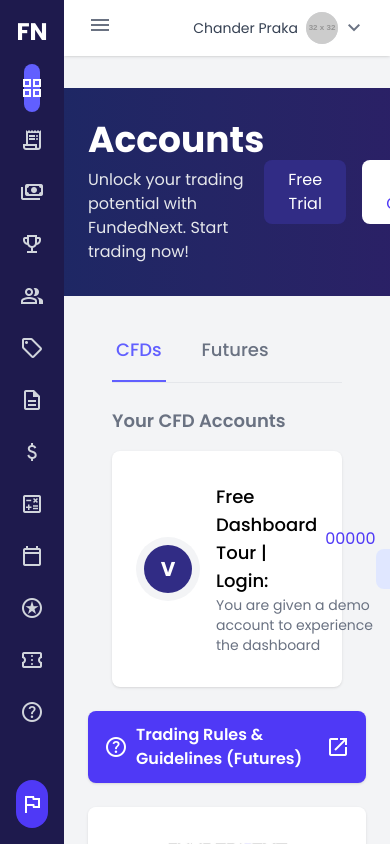
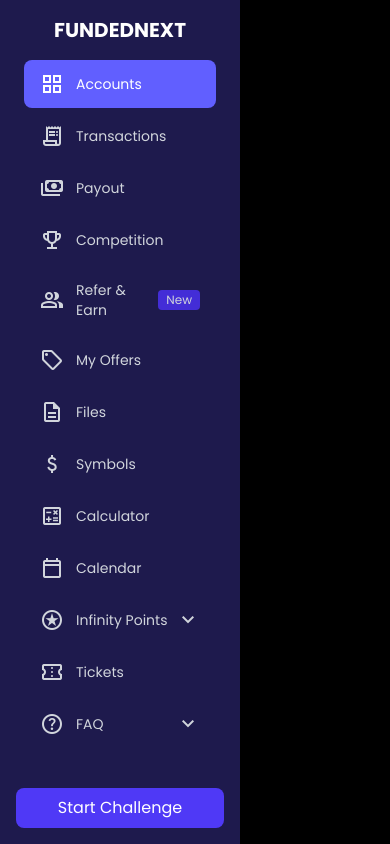
Before and after one commit to braiinybear/fundnext, a React (Vite) app: page /account in a window 390 px wide. Both pictures are taken after a click on the button "menu". Built offline with nearby package versions, Linux system fonts and the light colour scheme.

Commit message:
first commit

```diff
--- a/src/components/layout/Layout.tsx
+++ b/src/components/layout/Layout.tsx
@@ -7,18 +7,34 @@
   }
 
 const Layout: React.FC<LayoutProps> = ({ children }) => {
-  const [sidebarCollapsed, setSidebarCollapsed] = useState(false)
+  const [sidebarOpen, setSidebarOpen] = useState(false)
 
   const toggleSidebar = () => {
-    setSidebarCollapsed(!sidebarCollapsed)
+    setSidebarOpen(!sidebarOpen)
   }
 
   return (
-    <div className="flex h-screen bg-gray-100">
-      <Sidebar collapsed={sidebarCollapsed} />
-      <div className="flex flex-col flex-1 overflow-hidden">
+    <div className="flex h-screen bg-gray-100 relative">
+      {/* Sidebar: fixed on small screens */}
+      <div
+        className={`
+          fixed inset-0 z-40 bg-black bg-opacity-50 transition-opacity md:hidden
+          ${sidebarOpen ? 'block' : 'hidden'}
+        `}
+        onClick={toggleSidebar}
+      ></div>
+
+      <div className={`
+        fixed z-50 md:static md:translate-x-0 transition-transform duration-300 h-full
+        ${sidebarOpen ? 'translate-x-0' : '-translate-x-full'} md:translate-x-0
+      `}>
+        <Sidebar collapsed={false} />
+      </div>
+
+      {/* Main content */}
+      <div className="flex-1 flex flex-col overflow-hidden">
         <Header toggleSidebar={toggleSidebar} />
-        <main className="flex-1 overflow-x-hidden overflow-y-auto bg-opacity-5">
+        <main className="flex-1 overflow-x-hidden overflow-y-auto">
           {children}
         </main>
       </div>
--- a/src/components/layout/Sidebar.tsx
+++ b/src/components/layout/Sidebar.tsx
@@ -52,11 +52,8 @@
   }, []);
 
   return (
-    <aside
-      className={`${
-        collapsed ? 'w-16' : 'w-60'
-      } bg-indigo-950 text-white transition-all duration-300 ease-in-out flex flex-col h-full`}
-    >
+   <aside className="w-60 bg-indigo-950 text-white flex flex-col h-full">
+
       <div className="p-4 flex items-center justify-center">
         {collapsed ? (
           <span className="text-2xl font-bold">FN</span>
```
